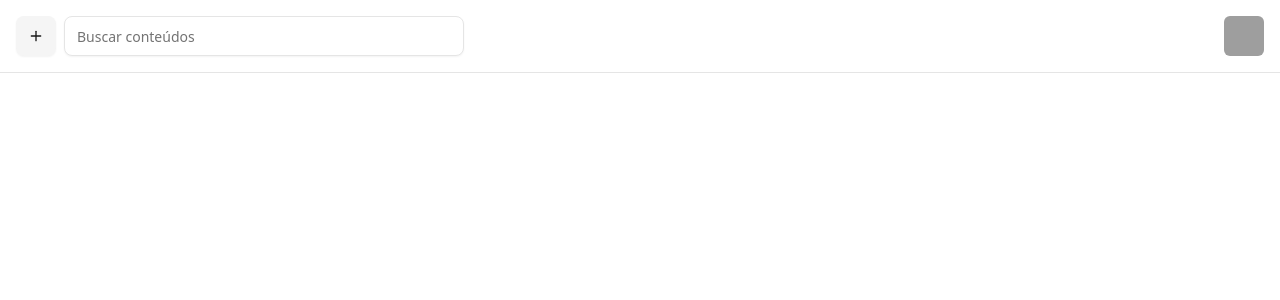
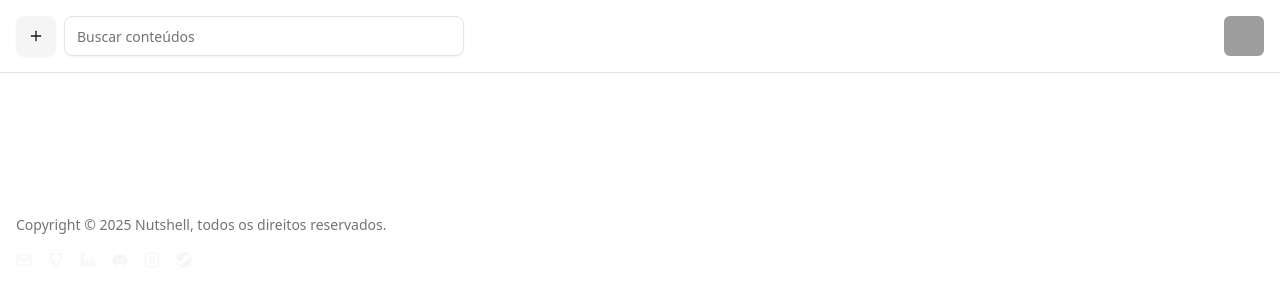
Before and after one commit to patrickxfranco/nutshell-web, a React (Vite) app: page / in a window 1280 px wide. Shown: the top 300 px of the page. Built offline with nearby package versions, Linux system fonts and the light colour scheme; grey boxes are pictures that could not be loaded.

Commit message:
Adiciona o componente Footer com links externos e integra ao layout da aplicação. Atualiza dependências para incluir react-icons.

```diff
--- a/package.json
+++ b/package.json
@@ -24,6 +24,7 @@
     "lucide-react": "^0.515.0",
     "react": "^19.1.0",
     "react-dom": "^19.1.0",
+    "react-icons": "^5.5.0",
     "react-router": "^7.6.2",
     "tailwind-merge": "^3.3.1",
     "tailwindcss": "^4.1.10",
--- a/src/components/Card/Card.tsx
+++ b/src/components/Card/Card.tsx
@@ -18,7 +18,7 @@ export function Card({ name, description, coverUrl, type, ...rest }: CardProps):
 
   return (
     <div
-      className={` group sm:hidden relative border rounded-sm w-full h-30 overflow-hidden transition-all *:transition-all ${
+      className={`group sm:hidden relative border rounded-sm w-full h-30 overflow-hidden transition-all *:transition-all *:select-none ${
         active ? 'card-active' : null
       }`}
       onClick={() => setActive(true)}
@@ -37,7 +37,6 @@ export function Card({ name, description, coverUrl, type, ...rest }: CardProps):
         id="content-info"
         className="top-0 left-0 absolute group-active:opacity-0 group-hover:opacity-0 p-4 w-full group-active:-translate-x-5 group-hover:-translate-x-5"
       >
-        {/* {renderLogoOrName()} */}
         <CardHeader name={name} type={type} />
         <CardContent description={description} />
       </div>
@@ -47,12 +46,6 @@ export function Card({ name, description, coverUrl, type, ...rest }: CardProps):
 }
 
 function handleKeyDown({ currentTarget, code }: React.KeyboardEvent<HTMLDivElement>) {
-  console.log(code);
-
-  // VERIFICAR O INDEX DOS BOTÕES NO CARDFOOTER POIS ESTA BUGADO
-  // VERIFICAR ERRO ============================================
-  console.log(currentTarget.tabIndex);
-
   // ENTER OU NUMPADENTER FOCA NO CARD E APLICA A CLASSE CARD-ACTIVE
   if (code === 'Enter' || code === 'NumpadEnter') {
     currentTarget.classList.add('card-active');
--- /dev/null
+++ b/src/components/Footer/Footer.tsx
@@ -0,0 +1,31 @@
+import type { ReactElement } from 'react';
+
+import { Link } from 'react-router';
+
+import { links, type ExternalLinkProps } from '@/settings/ExternalLinks';
+
+export function Footer(): ReactElement {
+  function renderExternalLinks(links: ExternalLinkProps[]): ReactElement[] {
+    return links.map((link: ExternalLinkProps, index: number) => {
+      return (
+        <li>
+          <Link to={link.url} title={link.title} key={index} tabIndex={index} target="_blank" className="*:size-4">
+            {link.icon}
+            <span className="sr-only">{link.title}</span>
+          </Link>
+        </li>
+      );
+    });
+  }
+
+  return (
+    <footer className="bg-white/90 dark:bg-black/90 backdrop-blur-md mt-8 p-4">
+      <span className="text-muted-foreground text-sm">
+        Copyright © {new Date().getFullYear()} Nutshell, todos os direitos reservados.
+      </span>
+      <ul className="flex flex-row gap-4 mt-4 max-w-min *:hover:text-foreground *:text-muted *:transition-all">
+        {renderExternalLinks(links)}
+      </ul>
+    </footer>
+  );
+}
--- /dev/null
+++ b/src/components/Footer/index.ts
@@ -0,0 +1 @@
+export { Footer } from './Footer';
--- a/src/components/ui/button.tsx
+++ b/src/components/ui/button.tsx
@@ -5,7 +5,7 @@ import { cva, type VariantProps } from 'class-variance-authority';
 import { cn } from '@/lib/utils';
 
 const buttonVariants = cva(
-  "inline-flex justify-center items-center gap-2 disabled:opacity-50 aria-invalid:border-destructive focus-visible:border-ring rounded-md outline-none aria-invalid:ring-destructive/20 focus-visible:ring-[3px] focus-visible:ring-ring/50 dark:aria-invalid:ring-destructive/40 [&_svg:not([class*='size-'])]:size-4 font-medium text-sm whitespace-nowrap transition-all [&_svg]:pointer-events-none disabled:pointer-events-none shrink-0 [&_svg]:shrink-0",
+  "inline-flex justify-center items-center gap-2 disabled:opacity-50 aria-invalid:border-destructive focus-visible:border-ring rounded-md outline-none aria-invalid:ring-destructive/20 focus-visible:ring-[3px] focus-visible:ring-ring/50 dark:aria-invalid:ring-destructive/40 [&_svg:not([class*='size-'])]:size-4 font-medium text-sm whitespace-nowrap transition-all cursor-pointer [&_svg]:pointer-events-none disabled:pointer-events-none shrink-0 [&_svg]:shrink-0",
   {
     variants: {
       variant: {
--- a/src/layouts/AppLayout.tsx
+++ b/src/layouts/AppLayout.tsx
@@ -1,6 +1,7 @@
 import type { ReactElement } from 'react';
 import { Outlet } from 'react-router';
 
+import { Footer } from '@/components/Footer';
 import { Header } from '@/components/Header';
 
 export function AppLayout(): ReactElement {
@@ -10,6 +11,7 @@ export function AppLayout(): ReactElement {
       <div className="pt-13">
         <Outlet />
       </div>
+      <Footer />
     </div>
   );
 }
--- /dev/null
+++ b/src/settings/ExternalLinks.tsx
@@ -0,0 +1,19 @@
+import type { ReactElement } from 'react';
+
+import { Github, Instagram, Linkedin, Mail } from 'lucide-react';
+import { FaDiscord, FaSteam } from 'react-icons/fa';
+
+export interface ExternalLinkProps {
+  title: string;
+  url: string;
+  icon: ReactElement;
+}
+
+export const links: ExternalLinkProps[] = [
+  { title: 'Email', url: 'mailto:patrickxfranco@gmail.com', icon: <Mail /> },
+  { title: 'GitHub', url: 'https://github.com/patrickxfranco', icon: <Github /> },
+  { title: 'LinkedIn', url: 'https://www.linkedin.com/in/patrickxfranco/', icon: <Linkedin /> },
+  { title: 'Discord', url: 'https://discord.com/invite/GDEhCs2tv2', icon: <FaDiscord /> },
+  { title: 'Instagram', url: 'https://www.instagram.com/patrickxfranco/', icon: <Instagram /> },
+  { title: 'Steam', url: 'https://steamcommunity.com/id/patrickxfranco/', icon: <FaSteam /> },
+];
```
Also changed, not shown: 1 other file (tests, documents, lock files or other folders).
